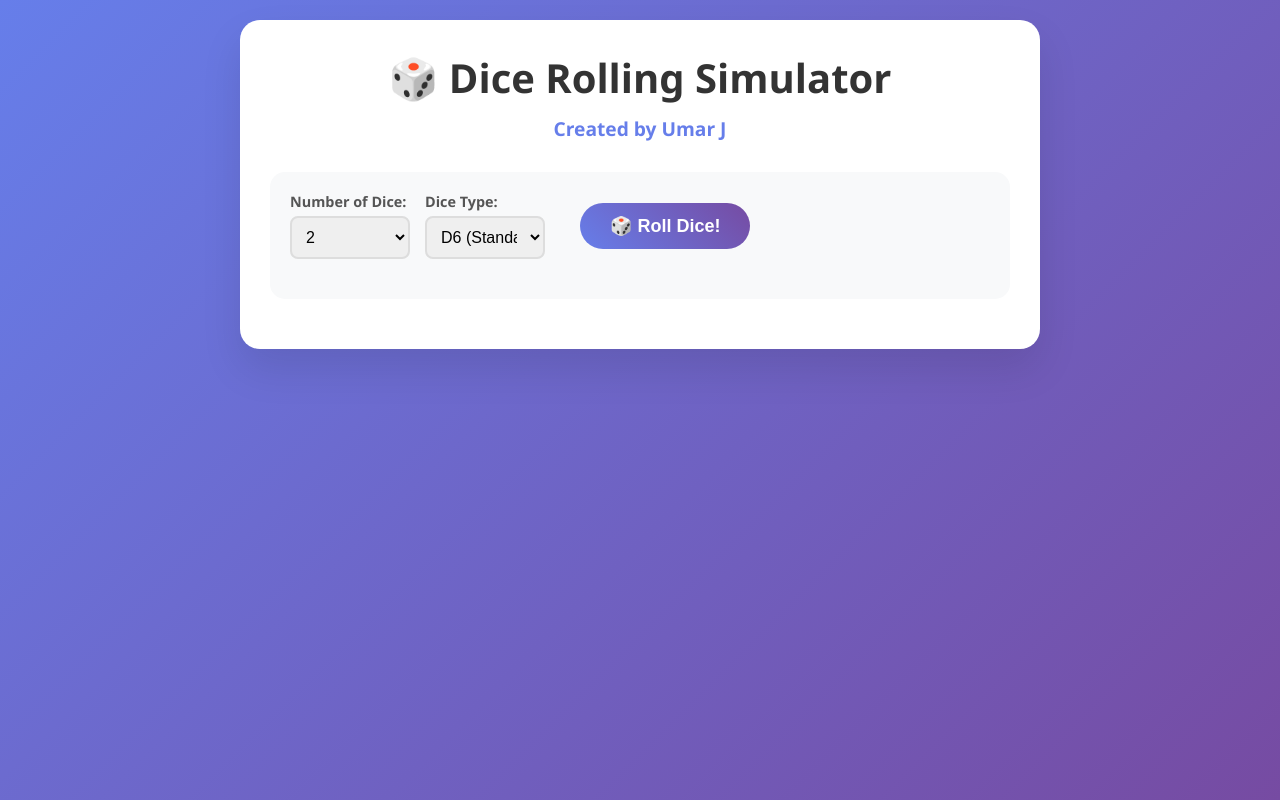
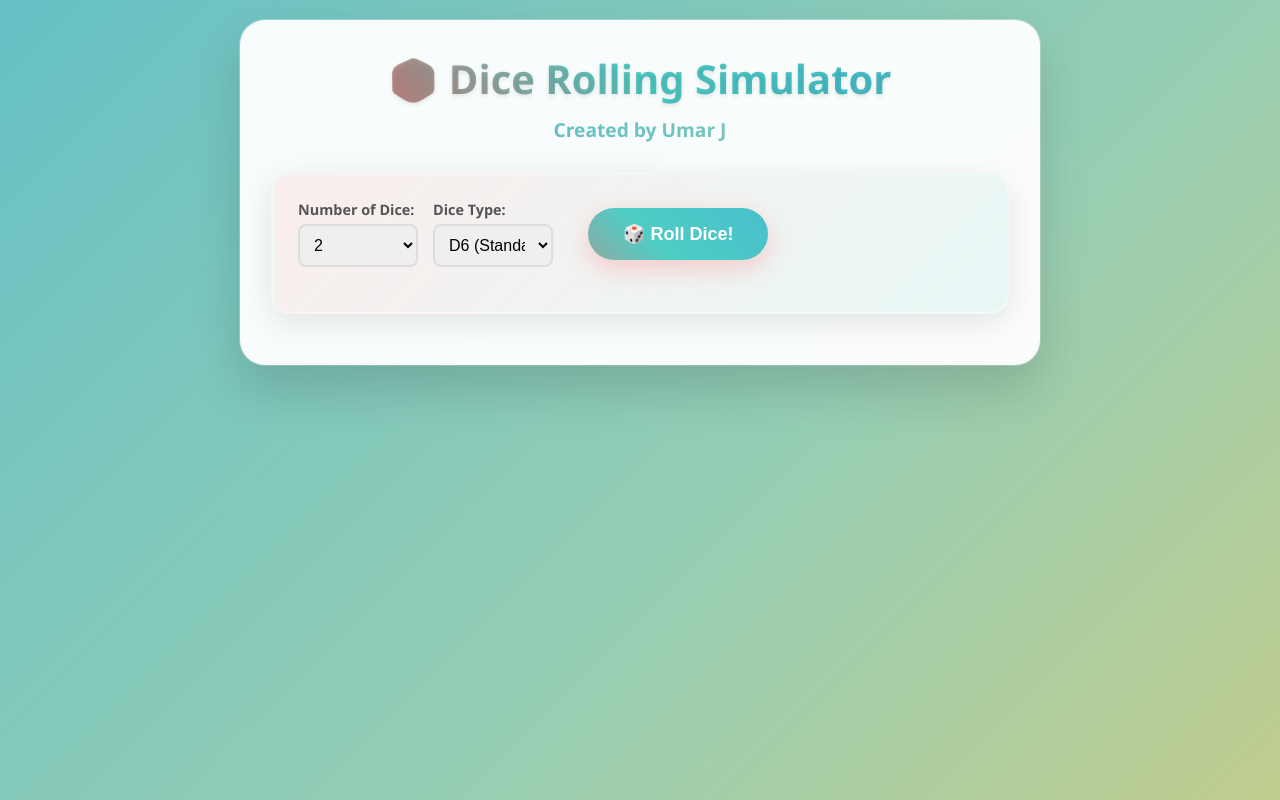
Before and after one commit to umarJ-max/Rolling-Dice-Simulater, a Flask app: page / in a window 1280 px wide. Run offline with Flask 3, Linux system fonts and the light colour scheme; data that the repository does not hold is empty.

Commit message:
Enhanced UI with vibrant color scheme and modern design

```diff
--- a/templates/index.html
+++ b/templates/index.html
@@ -13,18 +13,28 @@
 
         body {
             font-family: 'Segoe UI', Tahoma, Geneva, Verdana, sans-serif;
-            background: linear-gradient(135deg, #667eea 0%, #764ba2 100%);
+            background: linear-gradient(135deg, #ff6b6b 0%, #4ecdc4 25%, #45b7d1 50%, #96ceb4 75%, #feca57 100%);
+            background-size: 400% 400%;
+            animation: gradientShift 15s ease infinite;
             min-height: 100vh;
             padding: 20px;
+        }
+
+        @keyframes gradientShift {
+            0% { background-position: 0% 50%; }
+            50% { background-position: 100% 50%; }
+            100% { background-position: 0% 50%; }
         }
 
         .container {
             max-width: 800px;
             margin: 0 auto;
-            background: white;
-            border-radius: 20px;
+            background: rgba(255, 255, 255, 0.95);
+            backdrop-filter: blur(10px);
+            border-radius: 25px;
             padding: 30px;
-            box-shadow: 0 20px 40px rgba(0,0,0,0.1);
+            box-shadow: 0 25px 50px rgba(0,0,0,0.15), 0 0 0 1px rgba(255,255,255,0.3);
+            border: 1px solid rgba(255,255,255,0.2);
         }
 
         .header {
@@ -33,22 +43,31 @@
         }
 
         .header h1 {
-            color: #333;
+            background: linear-gradient(45deg, #ff6b6b, #4ecdc4, #45b7d1);
+            -webkit-background-clip: text;
+            -webkit-text-fill-color: transparent;
+            background-clip: text;
             font-size: 2.5em;
             margin-bottom: 10px;
+            text-shadow: 0 2px 4px rgba(0,0,0,0.1);
         }
 
         .branding {
-            color: #667eea;
+            background: linear-gradient(45deg, #45b7d1, #96ceb4);
+            -webkit-background-clip: text;
+            -webkit-text-fill-color: transparent;
+            background-clip: text;
             font-size: 1.2em;
             font-weight: bold;
         }
 
         .dice-container {
-            background: #f8f9fa;
-            border-radius: 15px;
-            padding: 20px;
+            background: linear-gradient(135deg, rgba(255,107,107,0.1) 0%, rgba(78,205,196,0.1) 100%);
+            border-radius: 20px;
+            padding: 25px;
             margin-bottom: 20px;
+            border: 2px solid rgba(255,255,255,0.3);
+            box-shadow: 0 8px 32px rgba(0,0,0,0.1);
         }
 
         .controls {
@@ -81,24 +100,35 @@
 
         input:focus, select:focus {
             outline: none;
-            border-color: #667eea;
+            border-color: #4ecdc4;
+            box-shadow: 0 0 0 3px rgba(78,205,196,0.2);
         }
 
         .roll-btn {
-            background: linear-gradient(45deg, #667eea, #764ba2);
+            background: linear-gradient(45deg, #ff6b6b, #4ecdc4, #45b7d1);
+            background-size: 200% 200%;
+            animation: buttonGradient 3s ease infinite;
             color: white;
             border: none;
-            padding: 12px 30px;
-            border-radius: 25px;
+            padding: 15px 35px;
+            border-radius: 30px;
             font-size: 18px;
             font-weight: bold;
             cursor: pointer;
-            transition: transform 0.2s;
+            transition: all 0.3s ease;
             margin-left: 20px;
+            box-shadow: 0 8px 25px rgba(255,107,107,0.3);
+        }
+
+        @keyframes buttonGradient {
+            0% { background-position: 0% 50%; }
+            50% { background-position: 100% 50%; }
+            100% { background-position: 0% 50%; }
         }
 
         .roll-btn:hover {
-            transform: translateY(-2px);
+            transform: translateY(-3px) scale(1.05);
+            box-shadow: 0 12px 35px rgba(255,107,107,0.4);
         }
 
         .roll-btn:active {
```
Also changed, not shown: other parts of templates/index.html (+78 -35 lines).
